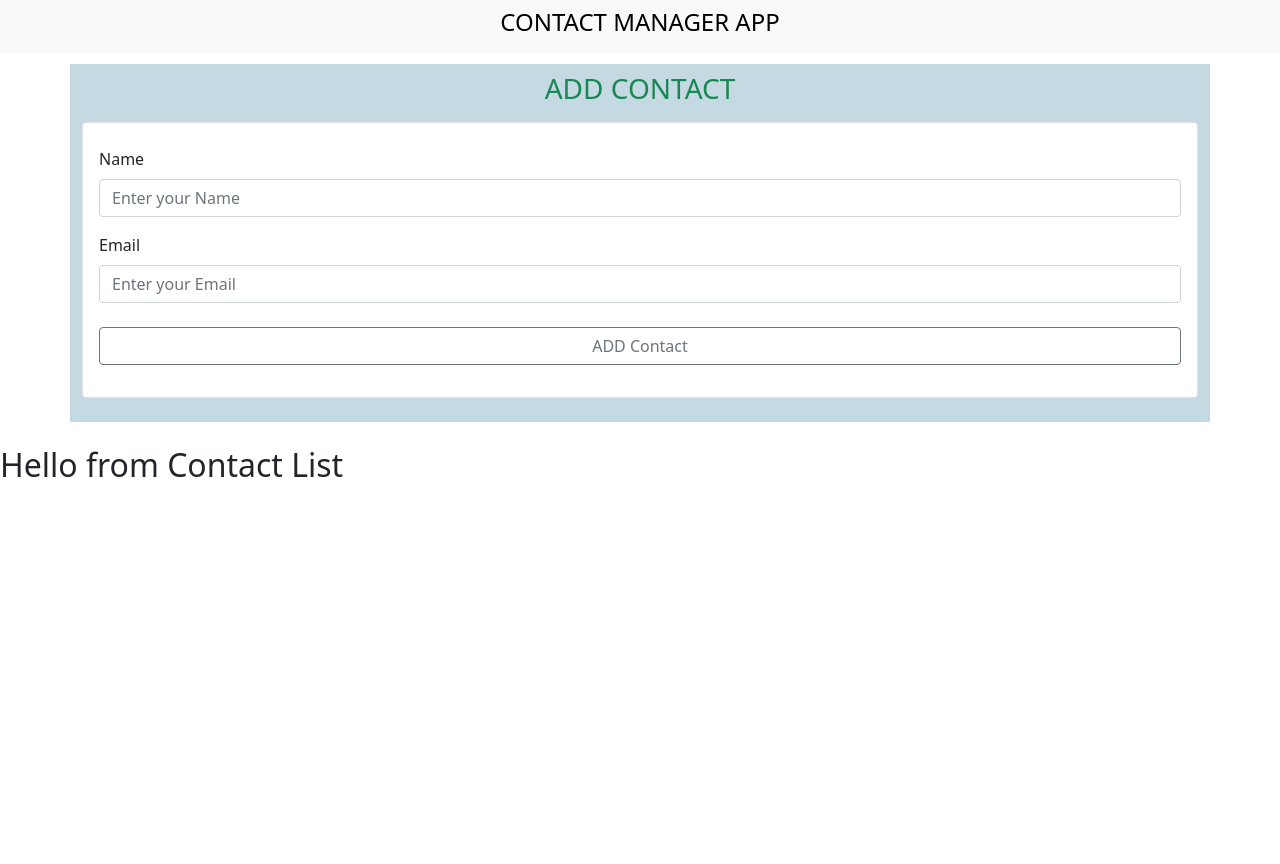
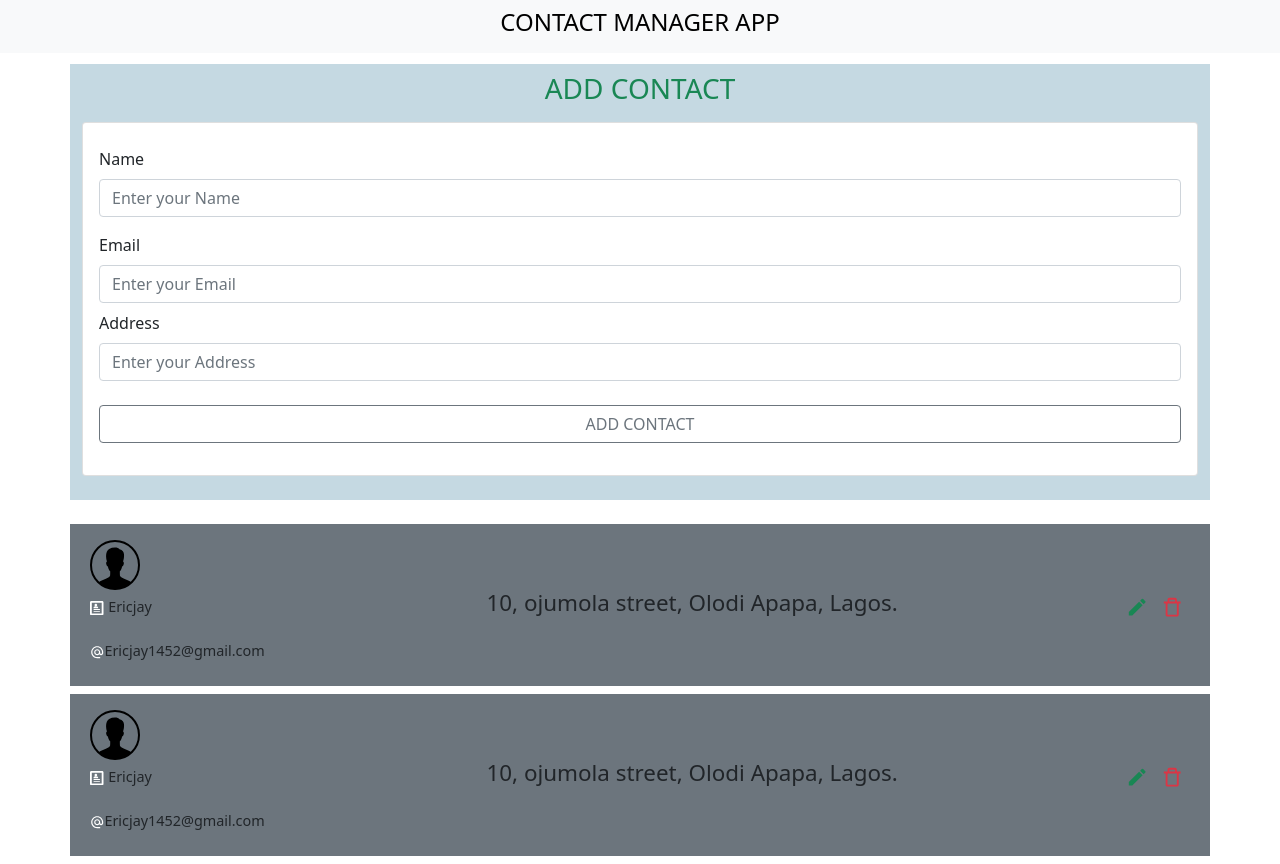
Before and after one commit to ericjay1452/Contact-List-React-App, a React (Create React App) app in the folder frontend/: page / in a window 1280 px wide. Before the commit the page ends 800 px from the top, so only its background shows below. Built offline with nearby package versions, Linux system fonts and the light colour scheme.

Commit message:
Broke ContactList component into sub component 'moved my mapped props into ContactCard Component'

```diff
--- a/frontend/package.json
+++ b/frontend/package.json
@@ -10,6 +10,7 @@
     "react": "^18.0.0",
     "react-bootstrap": "^2.3.0",
     "react-dom": "^18.0.0",
+    "react-icons": "^4.3.1",
     "react-scripts": "5.0.1",
     "uuid": "^8.3.2",
     "web-vitals": "^2.1.4"
--- a/frontend/src/App.js
+++ b/frontend/src/App.js
@@ -1,4 +1,4 @@
-import React from 'react';
+import React, {useState} from 'react';
 import { v4 as uuidv4 } from 'uuid';
 import "bootstrap/dist/css/bootstrap.css"
 import { ContactCard } from './Components/ContactCard';
@@ -7,12 +7,16 @@ import { AddContact } from './Components/AddContact';
 import { ContactList } from './Components/ContactList';
 
 function App() {
+
+  const [contacts, setContacts ] = useState([
+    {id : "1", name : "Ericjay", email : "Ericjay1452@gmail.com", address :"10, ojumola street, Olodi Apapa, Lagos."},
+    {id : "2", name : "Ericjay", email : "Ericjay1452@gmail.com", address: "10, ojumola street, Olodi Apapa, Lagos."}
+  ])
   return (<>
      <ContactHeader />
        <div className='position-relative mb-5'></div>
        <AddContact />
-        <ContactCard />
-         <ContactList />
+         <ContactList contacts= {contacts}/>
       </>
   );
 }
--- a/frontend/src/Components/AddContact.jsx
+++ b/frontend/src/Components/AddContact.jsx
@@ -5,15 +5,17 @@ export class AddContact extends Component {
     constructor(props) {
         super(props)
         this.state = {
-
+          name : "",
+          email : "",
+          address : ""
         }
     }
 
     render() {
-
+    console.log(this.state.name, this.state.email)
       const HandleSubmit = (ev) => {
           ev.preventDefault();
-          alert("form submitted successfully")
+
         }
 
         return(<>
@@ -22,7 +24,7 @@ export class AddContact extends Component {
                 mx-auto my-4
                 position-relative
                 effect d-block pb-4">
-              <h3 className="text-center text-capitalize text-success p-2"> ADD CONTACT</h3>
+              <h3 className="text-center text-success p-2"> ADD CONTACT</h3>
                 <div className="card">
                     <div className="card-body">
                        <form onSubmit={HandleSubmit}>
@@ -32,8 +34,10 @@ export class AddContact extends Component {
                                    <label htmlFor="name" className="pb-2">Name</label>
                                    <input type="text"
                                     name="name"
-                                    // value={}
-                                    // onChange = {}
+                                    value={this.state.name}
+                                    onChange = { (e) => this.setState({
+                                        name : e.target.value.trim()
+                                    }) }
                                     placeholder = "Enter your Name"
                                     className="form-control"
                                    />
@@ -45,15 +49,36 @@ export class AddContact extends Component {
                                    <label htmlFor="email" className="pb-2">Email</label>
                                    <input type="email"
                                     name="email"
-                                    // value={}
-                                    // onChange = {}
+                                    value={this.state.email}
+                                    onChange = {(e) => this.setState({
+                                        email : e.target.value.trim()
+                                    })}
                                     placeholder = "Enter your Email"
                                     className="form-control"
                                    />
                                </div>
                            </div>
 
-                              <button type="submit" className="btn btn-outline-secondary btn-block w-100 my-3">ADD Contact</button>
+                           <div className="form-email my-2">
+                               <div className="form-group">
+                                   <label htmlFor="address" className="pb-2">Address</label>
+                                   <input type="text"
+                                    name="text"
+                                    value={this.state.address}
+                                    onChange = {(e) => this.setState({
+                                        address : e.target.value.trim()
+                                    })}
+                                    placeholder = "Enter your Address"
+                                    className="form-control"
+                                   />
+                               </div>
+                           </div>
+
+
+                              <button type="submit"
+                              className="btn btn-outline-secondary
+                              btn-block w-100 my-3
+                              text-uppercase">Add Contact</button>
                            </form>
                     </div>
                      </div>
--- a/frontend/src/Components/ContactCard.jsx
+++ b/frontend/src/Components/ContactCard.jsx
@@ -1,8 +1,32 @@
 import React from "react";
+import {BiTrashAlt} from "react-icons/bi";
+import "../Components/Push.css"
+import {MdEdit, MdOutlineAlternateEmail} from "react-icons/md";
+import svg from "../images/user.svg";
+import {ImProfile} from "react-icons/im";
 
-export const ContactCard = () => {
-  return (
-      <div className="bg-danger text-white">
-      </div>
+export const ContactCard = ({email,name, address}) => {
+                      return (
+                    <div className="content d-flex mb-2 p-2 justify-content-between align-items-center">
+                        <div className="user d-flex flex-column pt-2">
+                              <div className="img-div">
+                              <img src={svg} alt={name} />
+                               </div>
+                                 <p>
+                                 <span className="text-white"><ImProfile /></span>  {name}</p>
+                                 <p>
+                                 <span className="text-white"><MdOutlineAlternateEmail /></span>
+                                  {email}</p>
+                        </div>
+
+                        <div className="profile">
+                             <p>{address}</p>
+                         </div>
+
+                         <div className="icon">
+                         <span className="icon span text-success"><MdEdit /></span>
+                         <span className="icon span text-danger"><BiTrashAlt/></span>
+                        </div>
+                  </div>
   )
 }
--- a/frontend/src/Components/ContactList.jsx
+++ b/frontend/src/Components/ContactList.jsx
@@ -1,7 +1,23 @@
 import React from "react";
+import { ContactCard } from "./ContactCard";
 
-export const ContactList = () => {
+
+export const ContactList = (props) => {
+    const result = props.contacts.map( (contact) => {
+       const {id, name, email, address} = contact;
+        return (
+            <div className="container bg-secondary
+            position-relative
+            d-block " key={id}>
+                 <ContactCard name = {name} email =  {email} address = {address}/>
+            </div>
+        )
+    })
+
+
    return (
-       <h2>Hello from Contact List</h2>
+       <div className="position-relative d-block">
+           {result}
+       </div>
    )
 }
--- a/frontend/src/Components/Push.css
+++ b/frontend/src/Components/Push.css
@@ -6,3 +6,37 @@
     background-color: #C5D9E2 !important;
 
 }
+
+.address {
+    font-size: 1rem !important;
+    text-align: center;
+}
+
+.span {
+    padding: 0 0.4rem !important;
+    font-size: 1.4rem !important;
+    cursor: pointer;
+}
+
+.profile {
+    font-weight: normal !important;
+    display: flex !important;
+    align-items: center !important;
+    justify-content: center !important;
+    padding-top: 0.8rem !important;
+}
+
+.profile p {
+    font-size: 1.4rem !important;
+}
+
+.user {
+    font-weight: normal !important;
+
+}
+
+.user p {
+    font-size: .9rem !important;
+    padding-top: 0.4rem !important;
+    padding-bottom: 0 !important;
+}
```
Also changed, not shown: frontend/src/images/user.svg (added), 1 other file (tests, documents, lock files or other folders).
